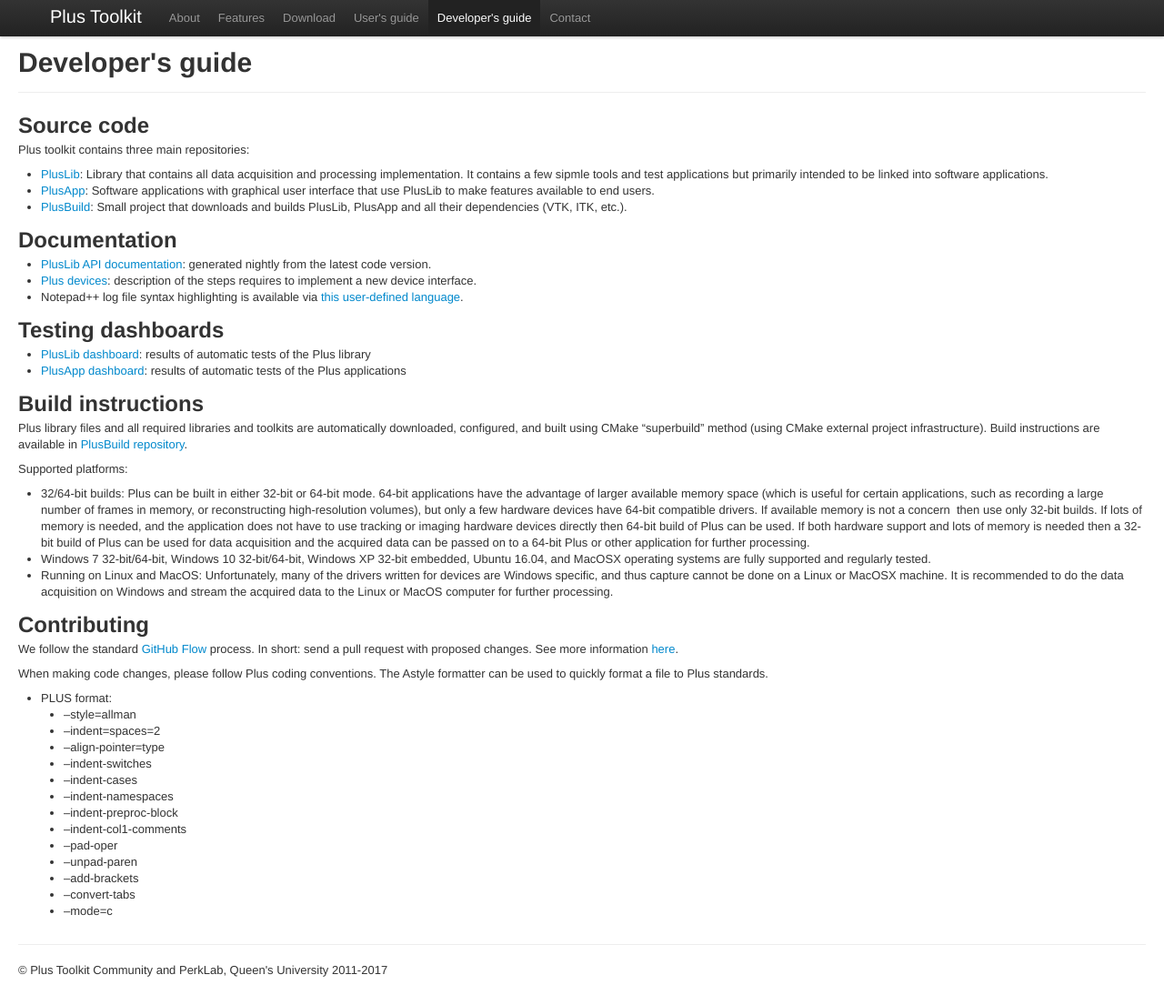
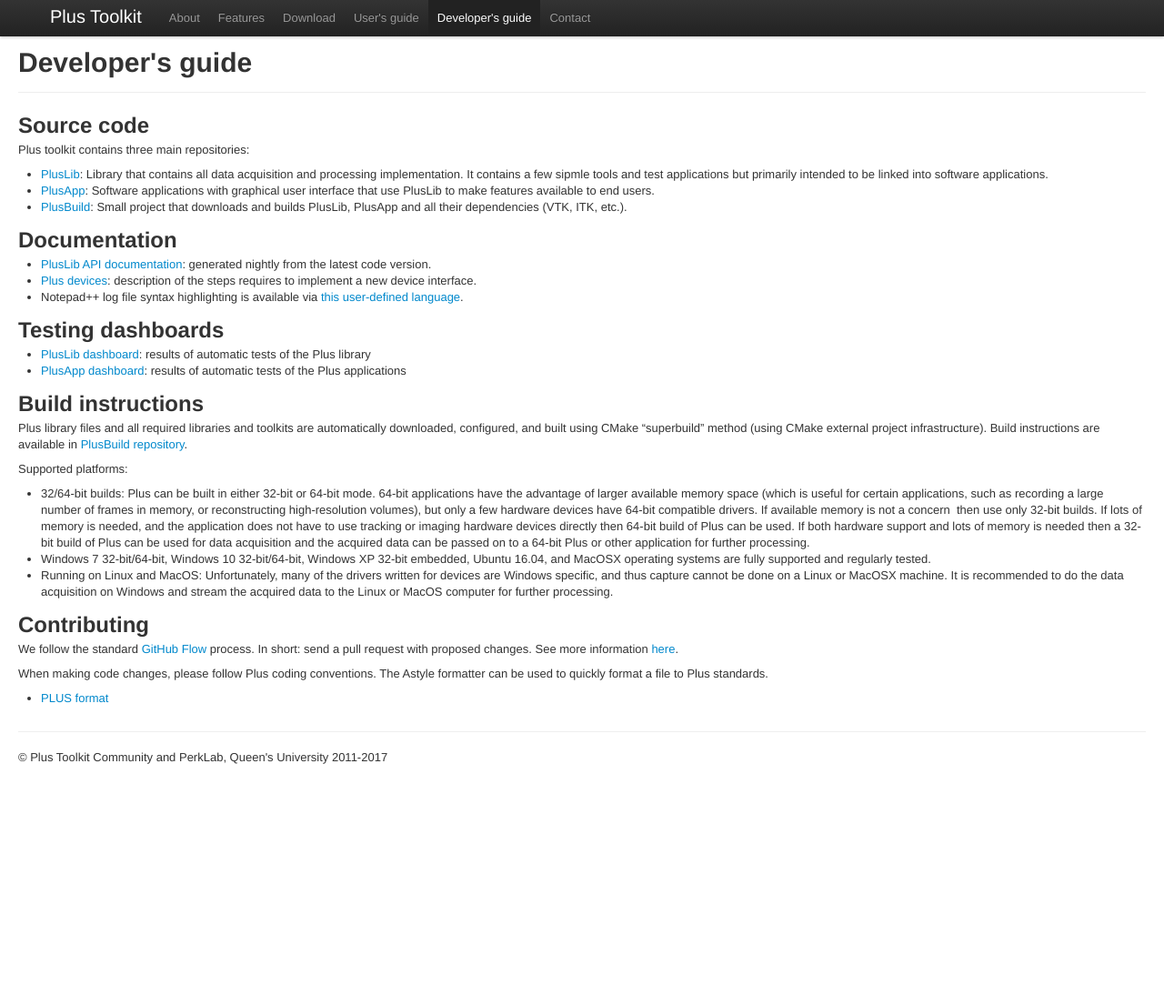
Before and after one commit to PlusToolkit/plustoolkit.github.io, a Jekyll site: the page built from developersguide.md, in a window 1280 px wide and 1105 px high. Shown: the whole window at 91% size. Built offline with Jekyll 4.4.1, drawn with Linux system fonts in a browser that asks for light colours.

Commit message:
Update developersguide.md

```diff
--- a/developersguide.md
+++ b/developersguide.md
@@ -44,17 +44,4 @@
 We follow the standard [GitHub Flow](https://guides.github.com/introduction/flow/) process. In short: send a pull request with proposed changes. See more information [here](https://github.com/PlusToolkit/PlusBuild/blob/master/CONTRIBUTING.md).
 
 When making code changes, please follow Plus coding conventions. The Astyle formatter can be used to quickly format a file to Plus standards.
-* PLUS format:
-  * --style=allman
-  * --indent=spaces=2
-  * --align-pointer=type
-  * --indent-switches
-  * --indent-cases
-  * --indent-namespaces
-  * --indent-preproc-block
-  * --indent-col1-comments
-  * --pad-oper
-  * --unpad-paren
-  * --add-brackets
-  * --convert-tabs
-  * --mode=c
+* [PLUS format](https://github.com/PlusToolkit/PlusLib/blob/master/.astylerc)
```
